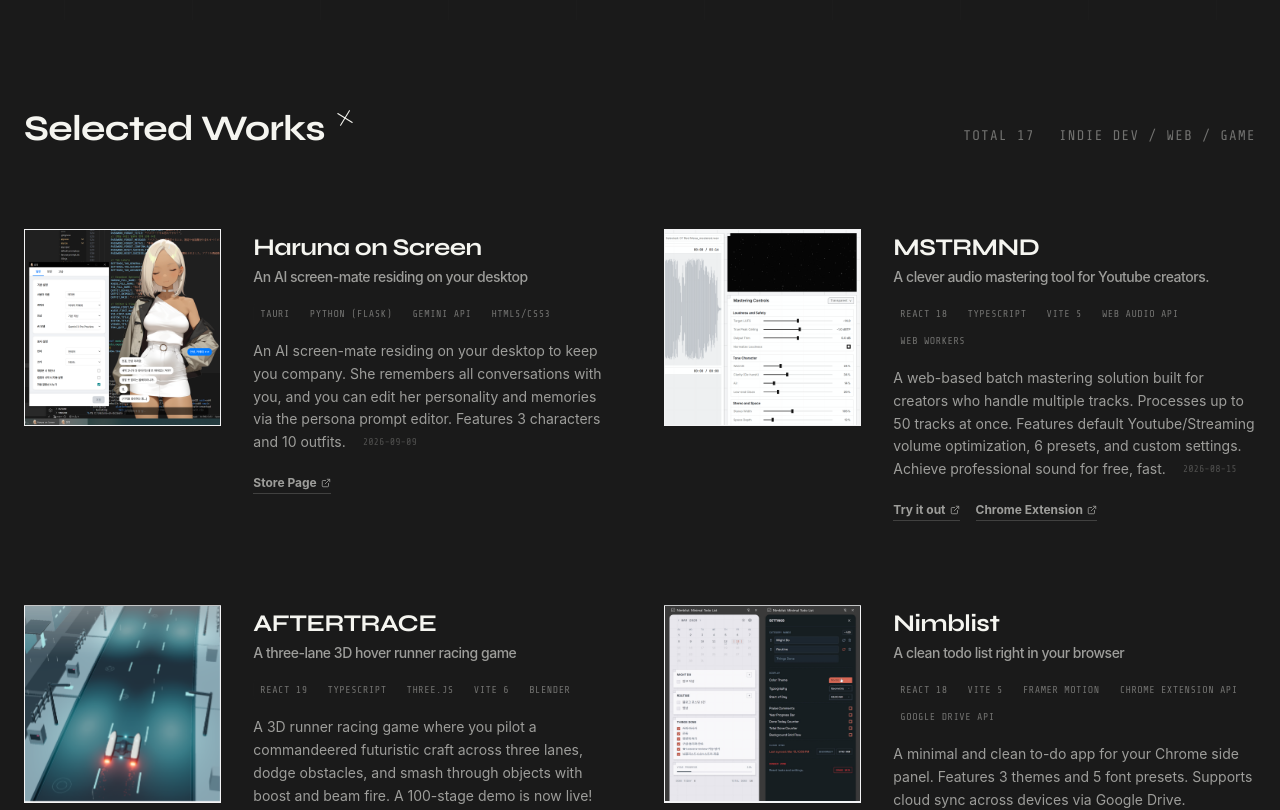
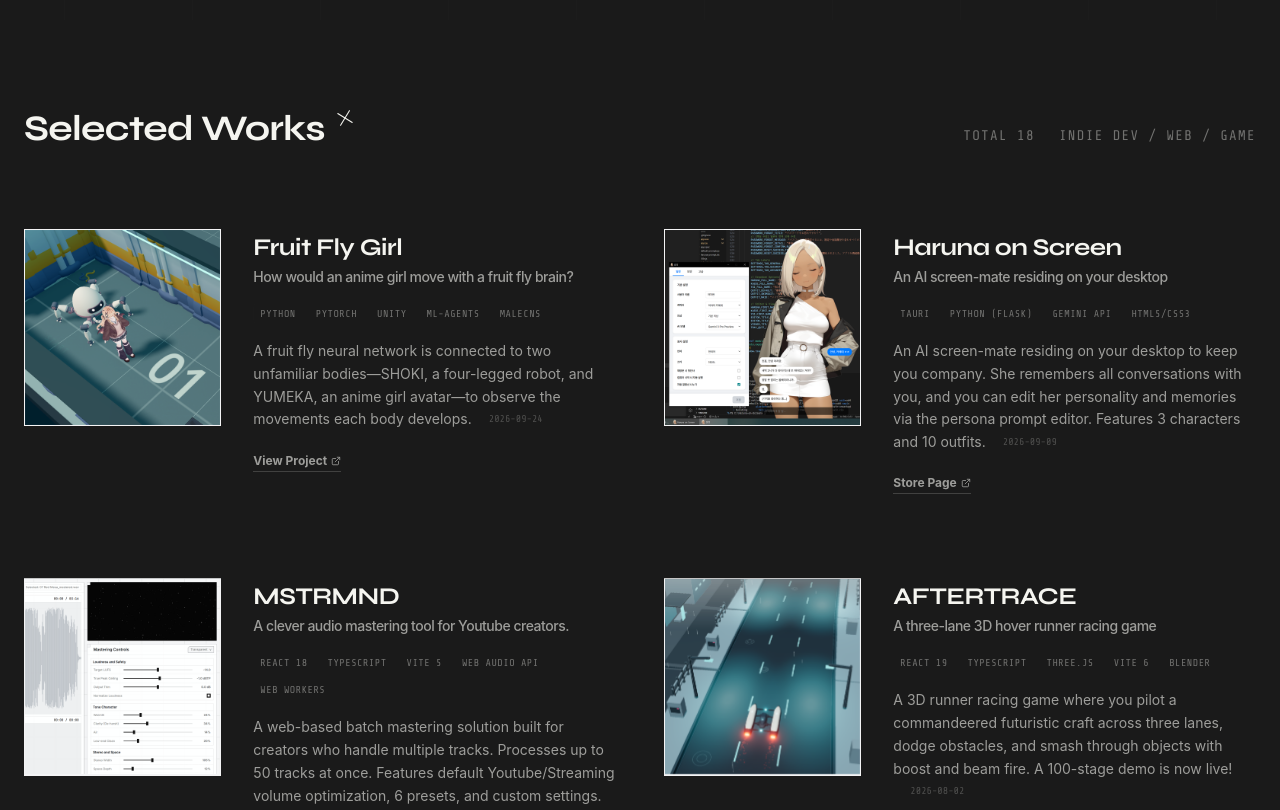
Before and after one commit to heavyrain39/portfolio, a Next.js app: page /portfolio/ in a window 1280 px wide. Shown: the part 780-1590 px from the top of the page. Built offline with nearby package versions, Linux system fonts and the light colour scheme; a web font is replaced by a local one.

Commit message:
feat: add Fruit Fly Girl to featured projects

```diff
--- a/components/sections/Projects.tsx
+++ b/components/sections/Projects.tsx
@@ -8,25 +8,29 @@ import { motion } from "framer-motion";
 import DecorativeSymbol from "@/components/ui/DecorativeSymbol";
 import { useLanguage } from "@/context/LanguageContext";
 
-const FEATURED_PROJECT_IDS = new Set([
-    "aftertrace",
+const FEATURED_PROJECT_IDS = [
+    "fruit-fly-girl",
     "haruna",
     "mstrmnd",
+    "aftertrace",
     "nimblist",
     "hanjul",
     "takt",
-]);
+    "promptviewer",
+] as const;
+
+const featuredProjectIdSet = new Set<string>(FEATURED_PROJECT_IDS);
 
 const projectsByLastUpdated = [...projects].sort((a, b) =>
     b.lastUpdated.localeCompare(a.lastUpdated)
 );
 
-const featuredProjects = projectsByLastUpdated.filter((project) =>
-    FEATURED_PROJECT_IDS.has(project.id)
-);
+const featuredProjects = FEATURED_PROJECT_IDS.map((id) =>
+    projects.find((project) => project.id === id)
+).filter((project): project is NonNullable<typeof project> => Boolean(project));
 
 const remainingProjects = projectsByLastUpdated.filter((project) =>
-    !FEATURED_PROJECT_IDS.has(project.id)
+    !featuredProjectIdSet.has(project.id)
 );
 
 export default function Projects() {
--- a/data/content.ts
+++ b/data/content.ts
@@ -36,6 +36,22 @@ export const heroContent = {
 };
 
 export const projects: Project[] = [
+    {
+        id: "fruit-fly-girl",
+        title: "Fruit Fly Girl",
+        enTitle: "Fruit Fly Girl",
+        lastUpdated: "2026-09-24",
+        concept: "초파리의 신경망을 이식한 미소녀는 어떻게 움직일까?",
+        enConcept: "How would an anime girl move with a fruit fly brain?",
+        description: "실제 초파리의 중추신경계 연결망을 4족 로봇 쇼키와 미소녀 아바타 유메카에 각각 연결하고, 두 낯선 몸에서 각자의 움직임이 생겨나는 과정을 관찰하는 프로젝트.",
+        enDescription: "A fruit fly neural network is connected to two unfamiliar bodies—SHOKI, a four-legged robot, and YUMEKA, an anime girl avatar—to observe the movements each body develops.",
+        techStack: ["Python", "PyTorch", "Unity", "ML-Agents", "MaleCNS"],
+        link: "https://heavyrain39.github.io/ffrep/",
+        linkText: "프로젝트 보기",
+        enLinkText: "View Project",
+        thumbnail: "/portfolio/images/thumbnail_ffrep.png",
+        category: "other"
+    },
     {
         id: "aftertrace",
         title: "AFTERTRACE",
@@ -270,7 +286,7 @@ export const projects: Project[] = [
         id: "promptviewer",
         title: "프롬프트 뷰어",
         enTitle: "Prompt Viewer",
-        lastUpdated: "2025-06-04",
+        lastUpdated: "2026-08-23",
         concept: "간편하게 확인하는 AI 이미지 프롬프트",
         enConcept: "Easily view AI image prompts",
         description: "인터넷에서 본 AI 이미지의 프롬프트, 모델, 세팅이 궁금했다면? 간편하고 강력한 크롬 익스텐션 '프롬프트 뷰어'로 해결. 우클릭 후 '프롬프트 보기'를 선택하면 WebUI, NAI 이미지 생성 정보가 즉시 나타난다.",
```
Also changed, not shown: public/images/thumbnail_ffrep.png (added).
